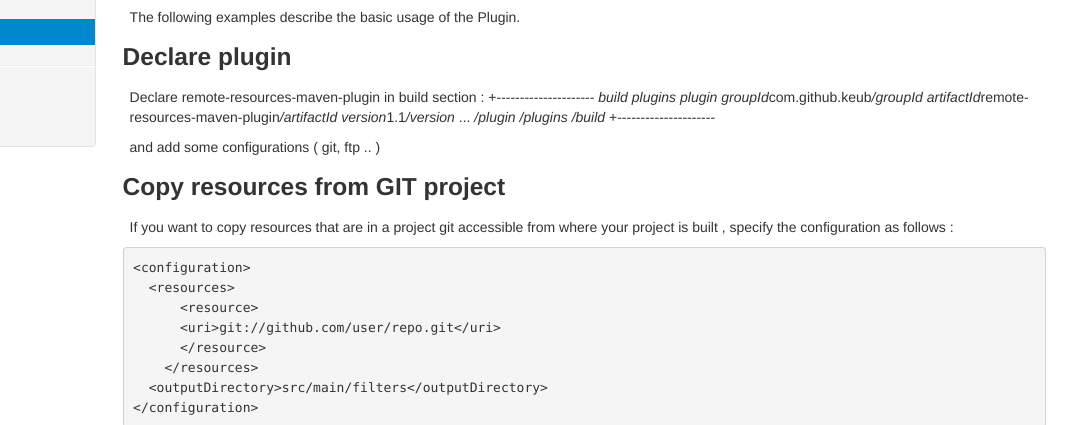
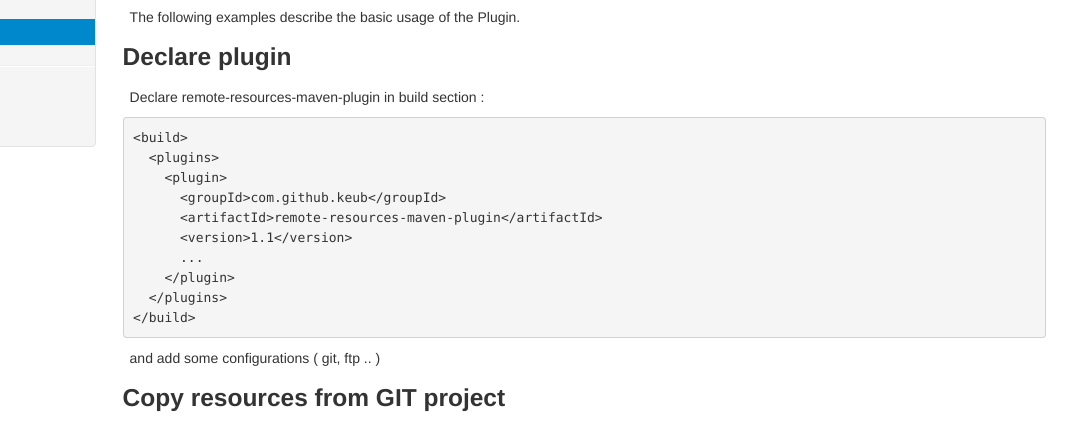
Before and after one commit to tonywrzos/remote-resources-maven-plugin, a plain HTML site: page usage.html in a window 1280 px wide. Shown: the part 189-614 px from the top of the page, 214-1280 px from the left. Drawn offline with Linux system fonts and the light colour scheme.

Commit message:
correction

```diff
--- a/usage.html
+++ b/usage.html
@@ -100,7 +100,19 @@
 <p>The following examples describe the basic usage of the Plugin.</p>
 <div class="section">
 <h3>Declare plugin<a name="Declare_plugin"></a></h3>
-<p>Declare remote-resources-maven-plugin in build section : +--------------------- <i>build</i> <i>plugins</i> <i>plugin</i> <i>groupId</i>com.github.keub<i>/groupId</i> <i>artifactId</i>remote-resources-maven-plugin<i>/artifactId</i> <i>version</i>1.1<i>/version</i> ... <i>/plugin</i> <i>/plugins</i> <i>/build</i> +---------------------</p>
+<p>Declare remote-resources-maven-plugin in build section :</p>
+<div class="source">
+<pre>&lt;build&gt;
+  &lt;plugins&gt;
+    &lt;plugin&gt;
+      &lt;groupId&gt;com.github.keub&lt;/groupId&gt;
+      &lt;artifactId&gt;remote-resources-maven-plugin&lt;/artifactId&gt;
+      &lt;version&gt;1.1&lt;/version&gt;
+      ...
+    &lt;/plugin&gt;
+  &lt;/plugins&gt;
+&lt;/build&gt;
+</pre></div>
 <p>and add some configurations ( git, ftp .. ) </p></div>
 <div class="section">
 <h3>Copy resources from GIT project <a name="Copy_resources_from_GIT_project"></a></h3>
```
